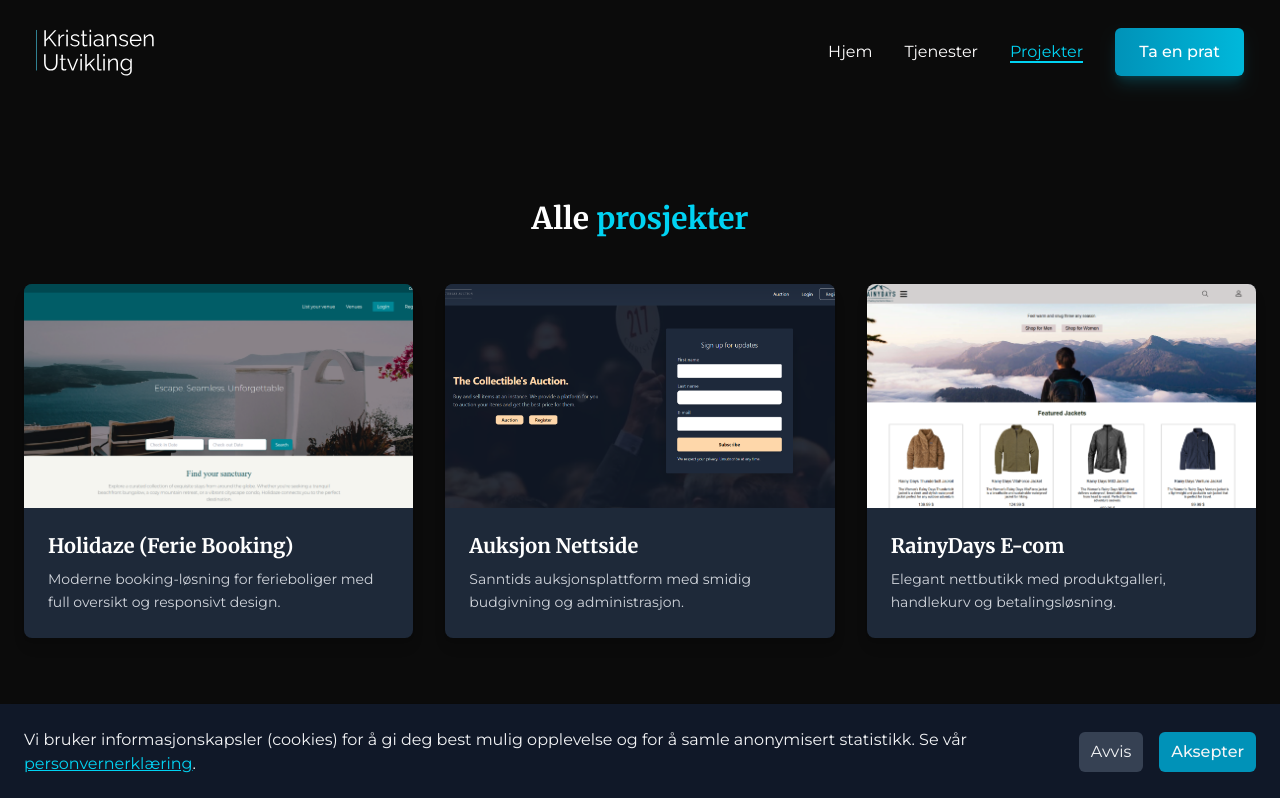
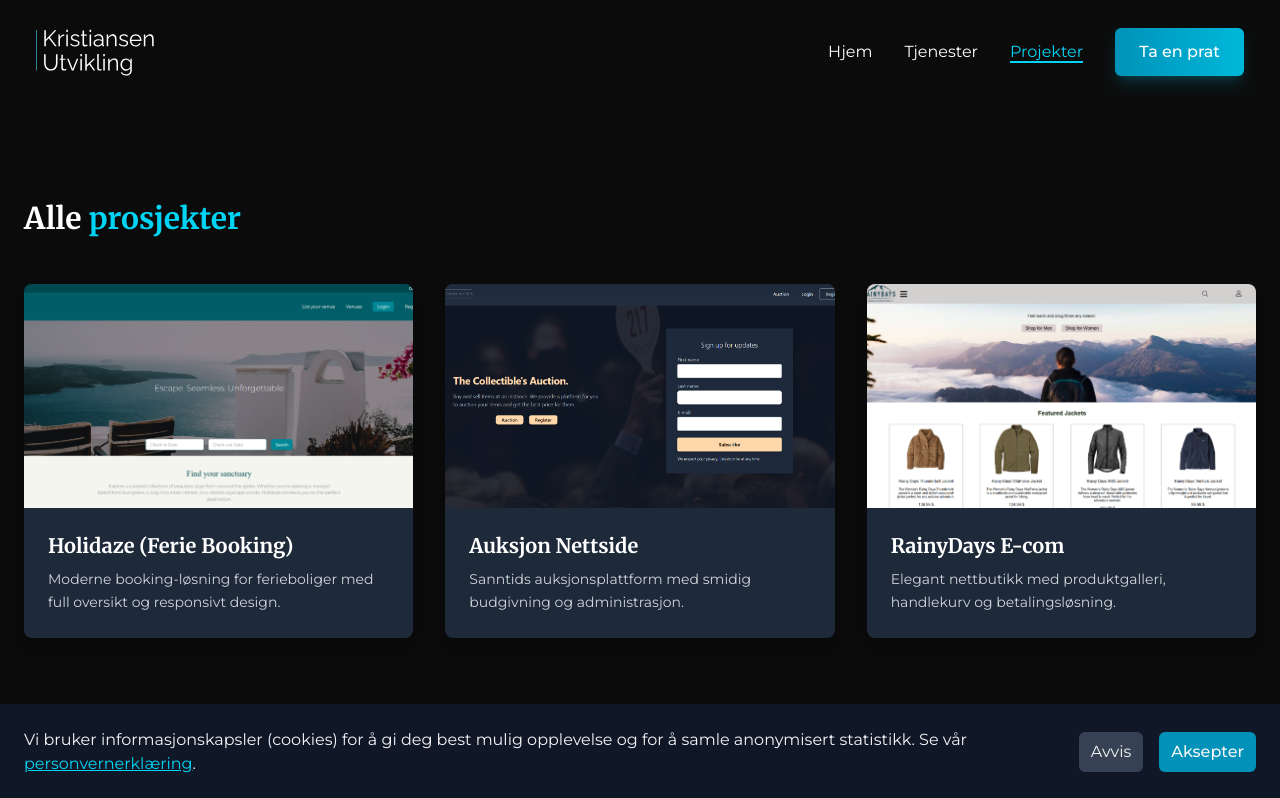
Before and after one commit to oddvarzk/kristiansenutvikling, a Next.js app: page /projects in a window 1280 px wide. Shown: the top 798 px of the page. Built offline with nearby package versions, Linux system fonts and the light colour scheme; no server answers.

Commit message:
changed h2 placement

```diff
--- a/src/app/projects/page.tsx
+++ b/src/app/projects/page.tsx
@@ -47,7 +47,7 @@ export default function projectPage() {
   return (
     <section className="py-24 text-white">
       <div className="container mx-auto px-6">
-        <h2 className="text-3xl font-bold text-center mb-12">
+        <h2 className="text-3xl font-bold mb-12">
           Alle <span className="text-cyan-400">prosjekter</span>
         </h2>
 
```
